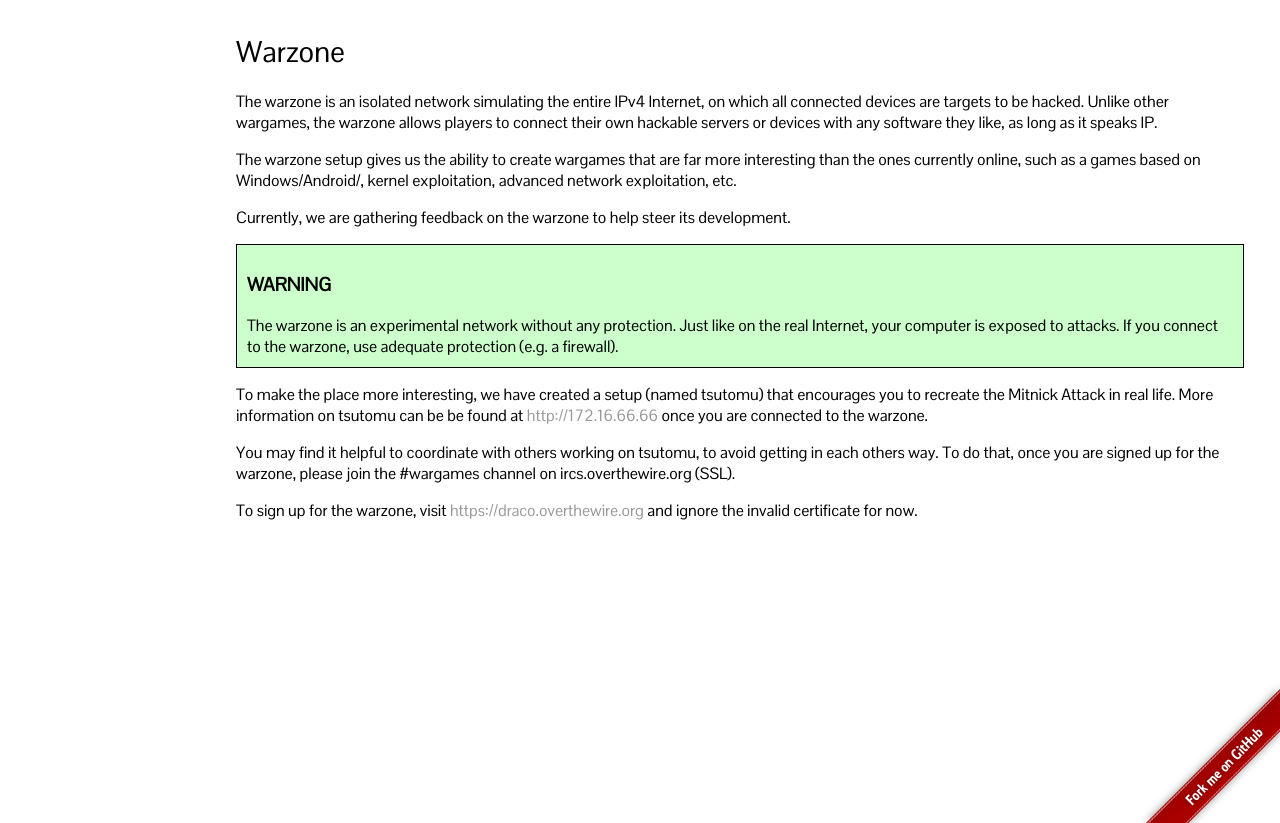
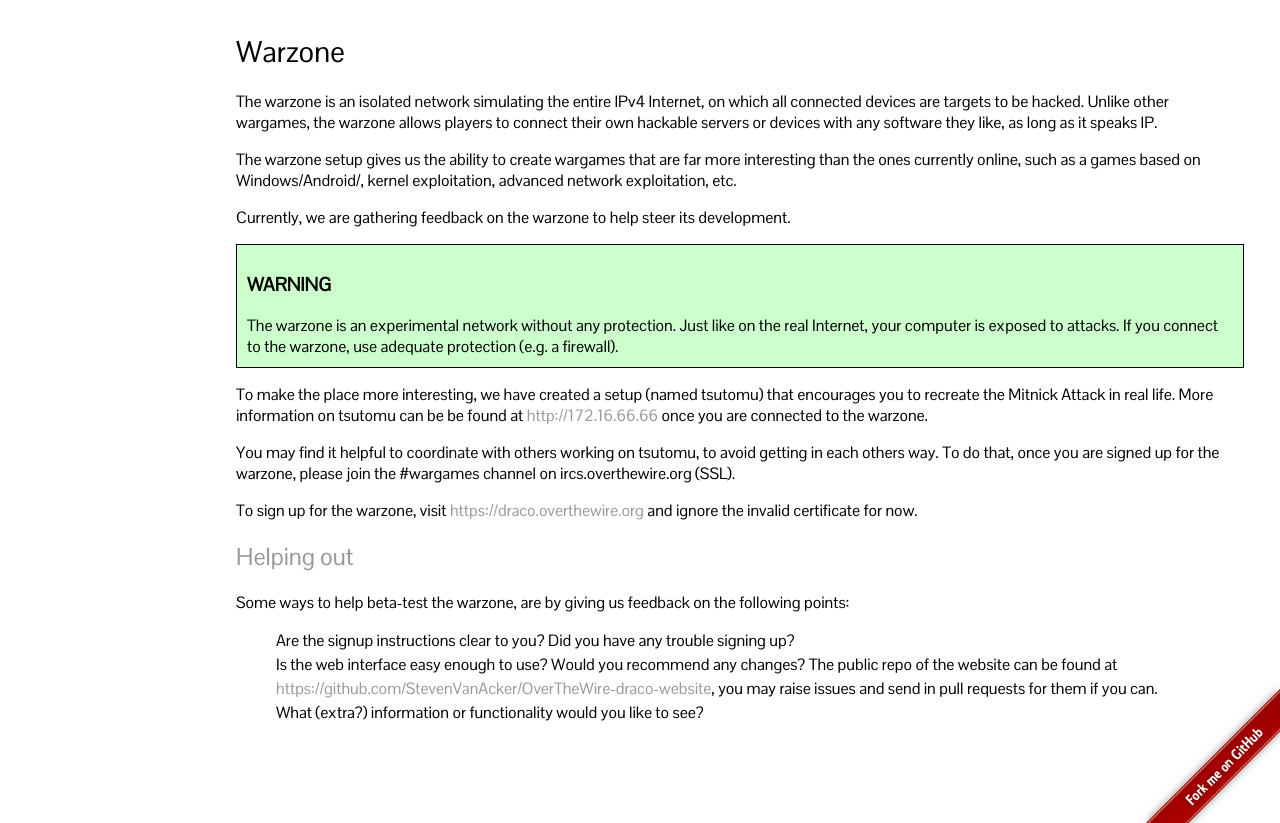
Before and after one commit to OverTheWireOrg/OverTheWire-website, a Jekyll site: the page built from warzone/index.md, in a window 1280 px wide, cut to the strip 77-900 px from the top of the page. Built offline with Jekyll 4.4.1, drawn with Linux system fonts in a browser that asks for light colours.

Commit message:
how to help beta-test the warzone

```diff
--- a/warzone/index.md
+++ b/warzone/index.md
@@ -35,3 +35,13 @@
 
 To sign up for the warzone, visit <https://draco.overthewire.org> and ignore the
 invalid certificate for now.
+
+Helping out
+-----------
+
+Some ways to help beta-test the warzone, are by giving us feedback on the
+following points:
+
+* Are the signup instructions clear to you? Did you have any trouble signing up?
+* Is the web interface easy enough to use? Would you recommend any changes? The public repo of the website can be found at <https://github.com/StevenVanAcker/OverTheWire-draco-website>, you may raise issues and send in pull requests for them if you can.
+* What (extra?) information or functionality would you like to see?
```
